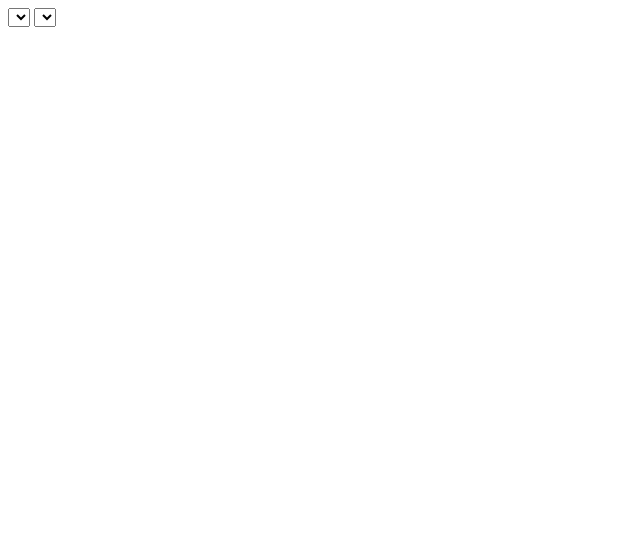
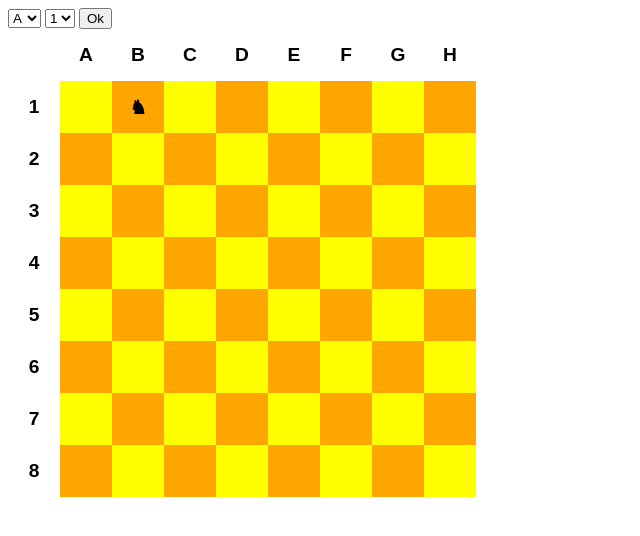
Before and after one commit to nihaddev/div-js-tasks, a plain HTML site: page js10a.html in a window 1280 px wide. Shown: the whole page, without its empty margins (0-640 px from the left). Drawn offline with Linux system fonts and the light colour scheme.

Commit message:
refactor HTML structure and improve JavaScript for table generation

```diff
--- a/js10a.html
+++ b/js10a.html
@@ -1,29 +1,47 @@
 <!DOCTYPE html>
 <html lang="en">
     <head>
-    <meta charset="UTF-8">
-    <meta name="viewport" content="width=device-width, initial-scale=1.0">
+        <meta charset="UTF-8" />
         <title>Document</title>
+        <style>
+            table { border-collapse: collapse; }
+            td { font: bold 1.2em Arial; width: 50px; height: 50px; text-align: center;; }
+            .black { background: orange; }
+            .white { background: yellow; }
+        </style>
     </head>
     <body>
-    <select name="" id="letter"></select>
-    <select name="" id="number"></select>
+        <select id="letter"></select>
+        <select id="number"></select>
+        <button>Ok</button>
+
         <table id="cdv"></table>
         <script>
-        let kod = ""
-        let cdv = document.getElementById("cdv")
+            let kod=""
+            let cdv = document.getElementById('cdv')
+            let letter = document.getElementById('letter')
+            let number = document.getElementById('number')
             let abc = ' ABCDEFGH'
 
-        for (let i = 0; i <= 8; i++ ){
-            let n = 1;
+            for (let i = 1; i <= 8; i++) {
+                letter.innerHTML += `<option>${abc[i]}</option>`
+                number.innerHTML += `<option>${i}</option>`
+            }
+
+                for(let i = 0; i <= 8; i++) {
+                    let n = 1
                     kod += `<tr>`
                         for(let j = 0; j <= 8; j++){
                             let color = i == 0 || j == 0 ? '' :
-                        (i+j) % 2 ? 'black' : 'white'
-                    let cell = i == 0 ? abc[j] : j == 0 ? i : i == 1 && j == 2 ? 'at' : ''
+                                        (i + j) % 2 ? 'black' : 'white'
+                            let cell = i == 0 ? abc[j] :
+                                       j == 0 ? i :
+                                       i == 1 && j == 2 ? '♞' : ''
                             kod += `<td class="${color}">${cell}</td>`
                         }
+                    kod += `</tr>`
                 }
+             cdv.innerHTML = kod
         </script>
     </body>
 </html>
```
Lines whose indentation alone changed are shown as unchanged.
